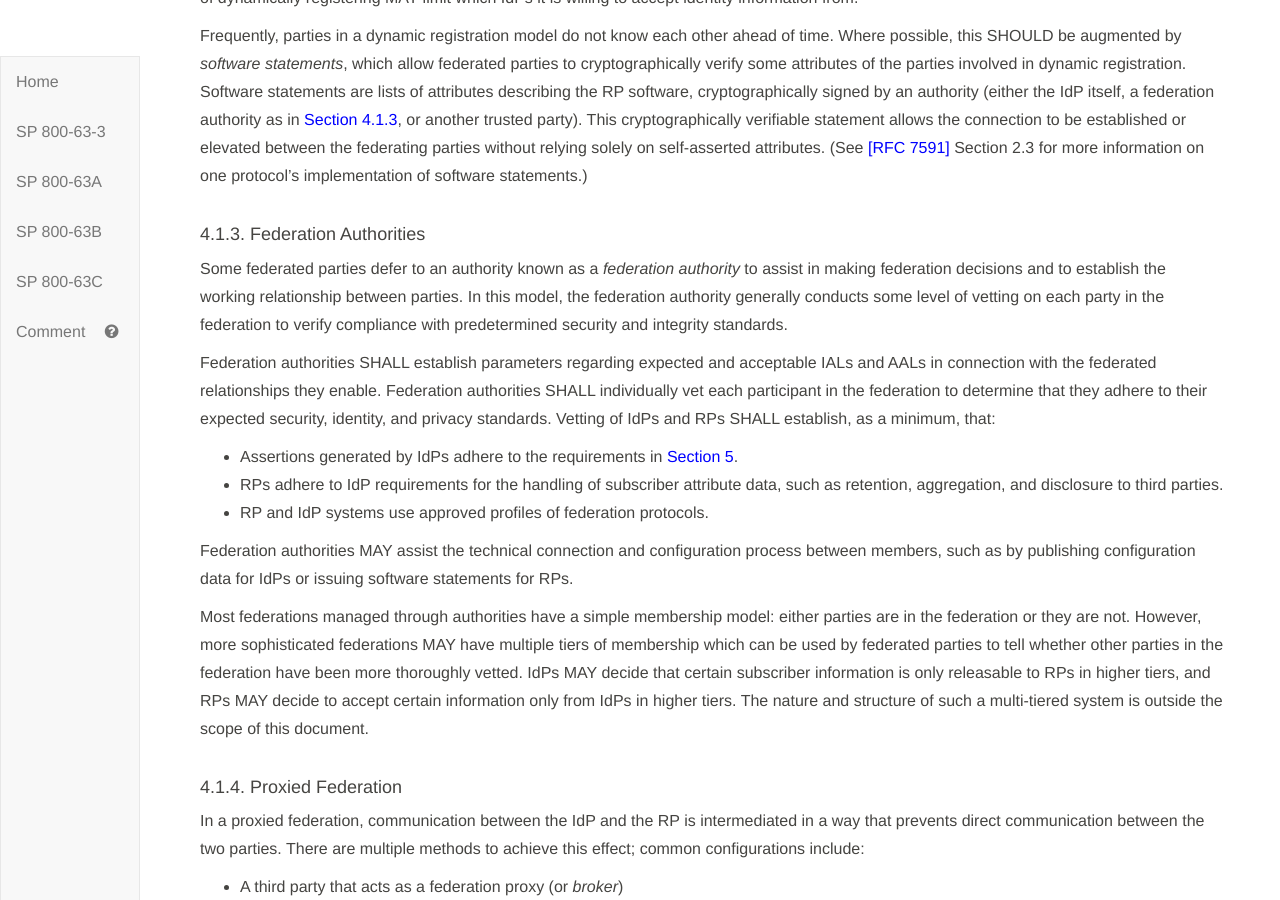
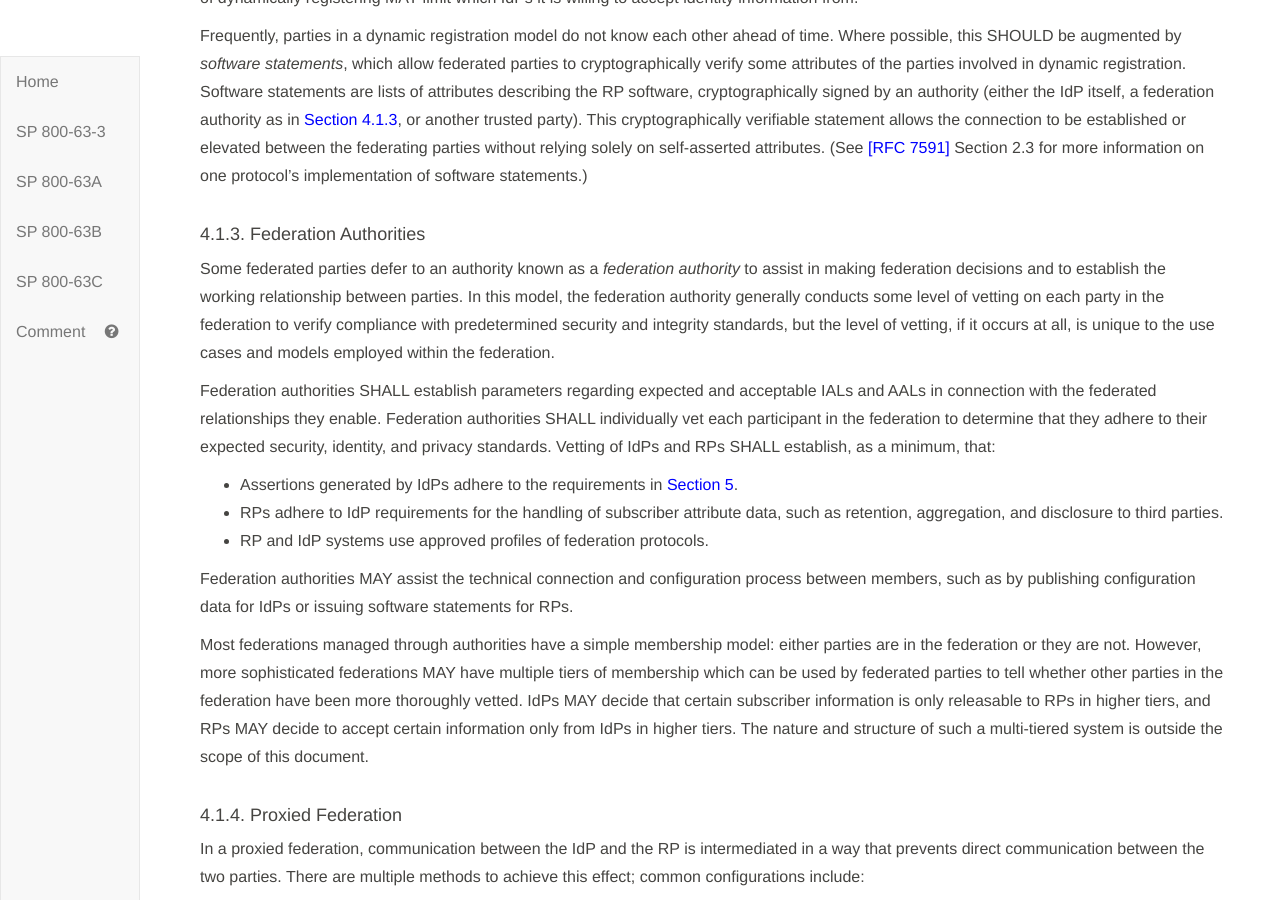
Before and after one commit to usnistgov/800-63-3, a Jekyll site: the page built from sp800-63c/sec4_federation.md, in a window 1280 px wide and 900 px high, scrolled down 1346 px. Built offline with Jekyll 4.4.1, drawn with Linux system fonts in a browser that asks for light colours; our own code applies the rules of GitHub Pages for plain Markdown files.

Commit message:
Closes #1416, #1419

```diff
--- a/sp800-63c/sec4_federation.md
+++ b/sp800-63c/sec4_federation.md
@@ -47,7 +47,7 @@ Frequently, parties in a dynamic registration model do not know each other ahead
 
 #### <a name="authorities"></a> 4.1.3. Federation Authorities
 
-Some federated parties defer to an authority known as a *federation authority* to assist in making federation decisions and to establish the working relationship between parties. In this model, the federation authority generally conducts some level of vetting on each party in the federation to verify compliance with predetermined security and integrity standards.
+Some federated parties defer to an authority known as a *federation authority* to assist in making federation decisions and to establish the working relationship between parties. In this model, the federation authority generally conducts some level of vetting on each party in the federation to verify compliance with predetermined security and integrity standards, but the level of vetting, if it occurs at all, is unique to the use cases and models employed within the federation.
 
 Federation authorities SHALL establish parameters regarding expected and acceptable IALs and AALs in connection with the federated relationships they enable. Federation authorities SHALL individually vet each participant in the federation to determine that they adhere to their expected security, identity, and privacy standards. Vetting of IdPs and RPs SHALL establish, as a minimum, that:
 
```
